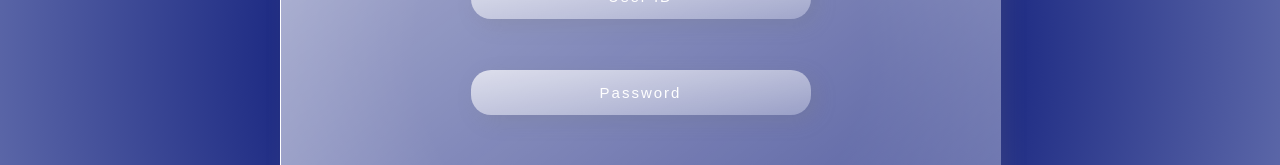
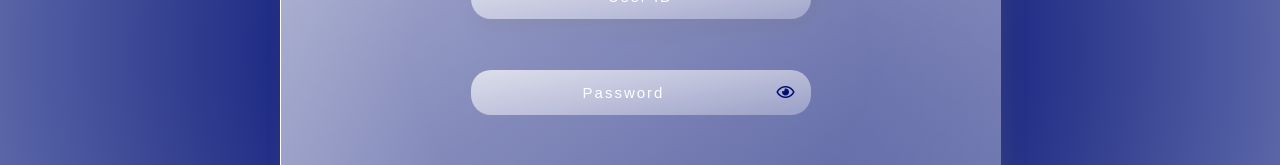
Before and after one commit to nirmaperera/NationalGridRedesign, a React (Create React App) app: page / in a window 1280 px wide. Shown: the part 351-516 px from the top of the page. Built offline with nearby package versions, Linux system fonts and the light colour scheme.

Commit message:
show and hide passwords in login and register

```diff
--- a/src/components/credentials/login/Login.js
+++ b/src/components/credentials/login/Login.js
@@ -11,6 +11,7 @@ const Login = (props) => {
 	const [userID, setUserID] = useState("");
 	const [password, setPassword] = useState("");
 	const [isLogged, setIsLogged] = useState(false);
+	const [showPassword, setShowPassword] = useState(false);
 
 	const handleSubmit = (e) => {
 		e.preventDefault()
@@ -45,7 +46,10 @@ const Login = (props) => {
 						<input type="text" onKeyDown={handleEnter} value={userID} placeholder="User ID" onChange={e => setUserID(e.target.value)} required />
 					</div>
 					<div className="form-group">
-						<input type="password" onKeyDown={handleEnter} value={password} placeholder="Password" onChange={e => setPassword(e.target.value)} required />
+						<div className="form-group__password">
+							<input type={showPassword ? "text" : "password"} onKeyDown={handleEnter} value={password} placeholder="Password" onChange={e => setPassword(e.target.value)} required />
+							<i className="far fa-eye" onClick={() => setShowPassword(!showPassword)}></i>
+						</div>
 					</div>
 				</div>
 			</div>
--- a/src/components/credentials/login/login.scss
+++ b/src/components/credentials/login/login.scss
@@ -101,7 +101,7 @@ a.homeLink{
 		-ms-flex-align: start;
 	align-items: flex-start;
 	width:340px;
-	input[type=text], input[type=password] {
+	input[type=text]{
 		-webkit-appearance: none;
 		-moz-appearance: none;
 		appearance: none;
@@ -114,11 +114,45 @@ a.homeLink{
 		line-height: 3;
 		width: 100%;
 		font-size: 15px;
+		border:none;
+		width:100%;
 		box-shadow: 6px 6px 20px rgba(122, 122, 122, 0.212);
 		background: linear-gradient( to right bottom, rgba(255, 255, 255, 0.7), rgba(255, 255, 255, 0.3) );
 	}
 	::placeholder{
 		color: white;
+	}
+	.form-group__password{
+		background: linear-gradient( to right bottom, rgba(255, 255, 255, 0.7), rgba(255, 255, 255, 0.3) );
+		border-radius: 20px;
+		border: 0;
+		margin-bottom: 15%;
+		align-items: center;
+		border:none;
+		width:100%;
+		display: flex;
+
+	i{
+		color:rgb(2,16,115);
+		cursor: pointer;
+		&:hover{
+			color:white
+		}
+	}
+
+	input[type=text], input[type = password]{
+		border:none;
+		width:90%;
+		background:none;
+		line-height: 3;
+		font-size: 15px;
+		letter-spacing: 2px;
+		color: #111;
+		text-align: center;
+		margin:0;
+		box-shadow: none;
+
+		}
 	}
 }
 
--- a/src/components/credentials/register/Register.js
+++ b/src/components/credentials/register/Register.js
@@ -20,6 +20,8 @@ const Register = (props) => {
 	const [zipCode, setZipCode] = useState("");
 	const [verify, setVerify] = useState("");
 	const [showError, setShowError] = useState(false);
+	const [showPassword, setShowPassword] = useState(false);
+	const [showVerifyPass, setShowVerifyPass] = useState(false);
 
 	const handleSubmit = (e) => {
 		e.preventDefault();
@@ -59,6 +61,7 @@ const Register = (props) => {
 			object.target.value = object.target.value.slice(0, object.target.maxLength)
 		}
 	}
+
 	return (
 		<form className="base-container" ref={props.containerRef} onSubmit={handleSubmit}>
 			<div className="header-reg"><h3>Register</h3></div>
@@ -84,10 +87,16 @@ const Register = (props) => {
 
 					<div className="form-group-reg">
 						<div className="form-row-reg">
-							<input onKeyDown={handleEnter} type="password" value={password} placeholder="password" onChange={e => setPassword(e.target.value)} required />
+							<div className="form-row-reg__password">
+								<input onKeyDown={handleEnter} type={showPassword ? "text" : "password"} value={password} placeholder="password" onChange={e => setPassword(e.target.value)} required />
+								<i onClick={() => setShowPassword(!showPassword)} className="far fa-eye"></i>
+							</div>
 						</div>
 						<div className="form-row-reg">
-							<input onKeyDown={handleEnter} type="password" value={verifyPassword} placeholder="confirm password" onChange={e => setVerifyPassword(e.target.value)} onKeyUp={Verification} required />
+							<div className="form-row-reg__password">
+								<input onKeyDown={handleEnter} type={showVerifyPass ? "text" : "password"} value={verifyPassword} placeholder="confirm password" onChange={e => setVerifyPassword(e.target.value)} onKeyUp={Verification} required />
+								<i onClick={() => setShowVerifyPass(!showVerifyPass)} className="far fa-eye"></i>
+							</div>
 						</div>
 					</div>
 
--- a/src/components/credentials/register/register.scss
+++ b/src/components/credentials/register/register.scss
@@ -45,6 +45,38 @@
 	::placeholder{
 		color:white;
 		font-weight: bolder;
+	}
+}
+.form-row-reg__password{
+	background: linear-gradient( to right bottom, rgba(255, 255, 255, 0.7), rgba(255, 255, 255, 0.3) );
+	border-radius: 20px;
+	border: 0;
+	align-items: center;
+	border:none;
+	display: flex;
+	width: 80%;
+    margin: 0 auto;
+	justify-content: space-evenly;
+	margin-bottom: 35px;
+
+	i{
+		color:rgb(2,16,115);
+		cursor: pointer;
+		font-size: 13px;
+		&:hover{
+			color:white
+		}
+	}
+
+	input[type=text], input[type = password]{
+		border:none;
+		background:none;
+		letter-spacing: 2px;
+		font-size: 10px;
+		color: #111;
+		text-align: center;
+		margin:0;
+		box-shadow: none;
 	}
 }
 
```
